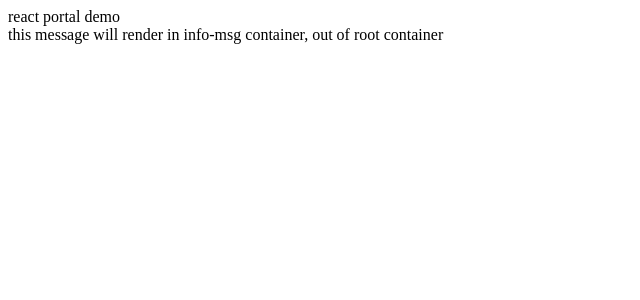
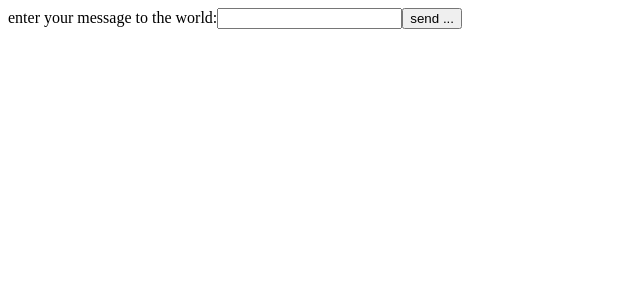
Before and after one commit to DenisPepper/web-dev-simplified-react, a React (Vite) app: page / in a window 1280 px wide. Shown: the top 300 px of the page, without its empty margins (0-640 px from the left). Built offline with nearby package versions, Linux system fonts and the light colour scheme.

Commit message:
Добавит пример использования forwardRef

```diff
--- a/src/App.jsx
+++ b/src/App.jsx
@@ -1,10 +1,5 @@
-import { InfoMessage } from './exercises/portal/info-message';
+import { SomeForm } from './exercises/forward-ref/some-form';
 
 export function App() {
-  return (
-    <div>
-      react portal demo
-      <InfoMessage>this message will render in info-msg container, out of root container</InfoMessage>
-    </div>
-  );
+  return <SomeForm />;
 }
--- /dev/null
+++ b/src/exercises/forward-ref/some-form.jsx
@@ -0,0 +1,35 @@
+import { forwardRef, useRef } from 'react';
+
+export function SomeForm() {
+  const inputRef = useRef();
+
+  const handleSubmit = (evt) => {
+    evt.preventDefault();
+    const formData = new FormData(evt.currentTarget);
+    console.log(formData.get('message'));
+  };
+
+  return (
+    <form onSubmit={handleSubmit}>
+      <SomeInput
+        ref={inputRef}
+        name='message'
+        title='enter your message to the world:'
+      />
+      <button type='submit'>send ...</button>
+    </form>
+  );
+}
+
+function Input(props, ref) {
+  const { title, name } = props;
+
+  return (
+    <label>
+      {title}
+      <input type='text' ref={ref} name={name} />
+    </label>
+  );
+}
+
+const SomeInput = forwardRef(Input);
```
